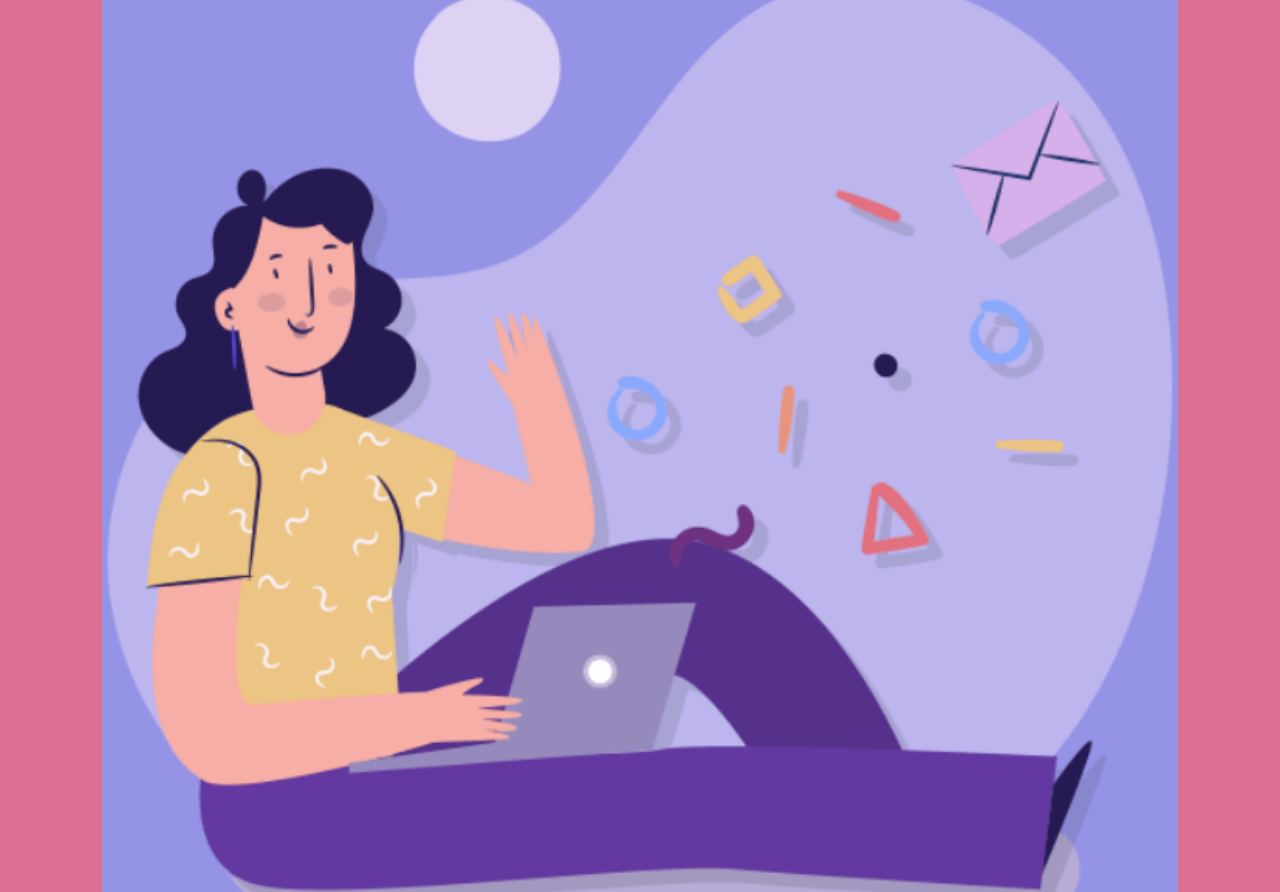
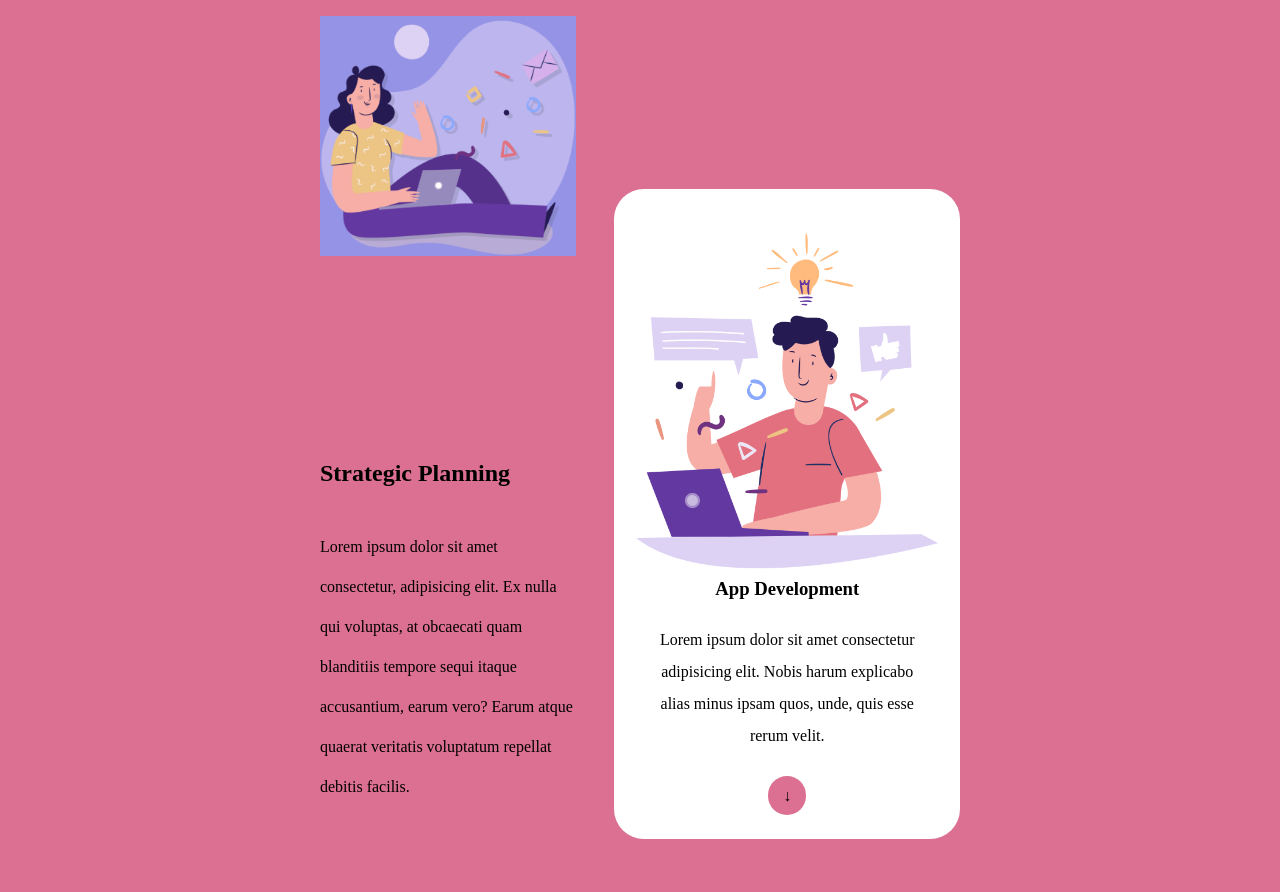
Before and after one commit to codingcele/htmlcss-responsive-layout, a plain HTML site: page index.html in a window 1280 px wide. Shown: the part 1466-2358 px from the top of the page. Drawn offline with Linux system fonts and the light colour scheme.

Commit message:
seconda sezione smartphone tablet desktop

```diff
--- a/index.html
+++ b/index.html
@@ -107,6 +107,7 @@
 
         <div class="back-purple">
 
+            <div class="cont-top">
                 <div class="back-purp-image-one">
                     <img src="img/planning1.png" alt="">
                 </div>
@@ -118,6 +119,8 @@
                 <div class="back-purp-text">
                     Lorem ipsum dolor sit amet consectetur, adipisicing elit. Ex nulla qui voluptas, at obcaecati quam blanditiis tempore sequi itaque accusantium, earum vero? Earum atque quaerat veritatis voluptatum repellat debitis facilis.
                 </div>
+            </div>
+
 
             <div class="back-purp-container-image-two">
                 <div class="back-purp-image-two">
@@ -127,12 +130,11 @@
                     App Development
                 </h3>
                 <div class="back-purp-container-image-two-text">
-                    <p>Lorem ipsum dolor sit amet consectetur adipisicing elit. Nobis harum explicabo alias minus ipsam quos, unde, quis esse rerum velit quam quod delectus quae. Ab recusandae architecto pariatur minus similique!</p>
+                    <p>Lorem ipsum dolor sit amet consectetur adipisicing elit. Nobis harum explicabo alias minus ipsam quos, unde, quis esse rerum velit.</p>
                 </div>
                 <div class="circle-arrow">
                     <p>&darr;</p>
                 </div>
-
             </div>
 
         </div>
--- a/style.css
+++ b/style.css
@@ -164,8 +164,8 @@ header {
     justify-content: center;
     align-items: center;
     background-color: palevioletred;
-    width: 10vw;
-    height: 10vw;
+    width: 8vw;
+    height: 8vw;
     border-radius: 50%;
 }
 
@@ -201,6 +201,11 @@ header {
     }
     .head-logo {
         width: 11vw;
+    }
+
+    .circle-arrow {
+        width: 4vw;
+        height: 4vw;
     }
 }
 
@@ -241,4 +246,25 @@ header {
         padding-bottom: 0;
     }
 
+    .back-purple {
+        display: flex;
+        padding: 15vh 25vw 15vh 25vw;
+    }
+
+    .cont-top {
+        max-width: 40%;
+        margin-right: 3vw;
+    }
+    .circle-arrow {
+        width: 3vw;
+        height: 3vw;
+    }
+
+    .back-purp-image-one {
+        margin-bottom: 25vh;
+    }
+
+    .back-purp-container-image-two {
+        align-self: flex-end;
+    }
 }
```
Lines whose indentation alone changed are shown as unchanged.
